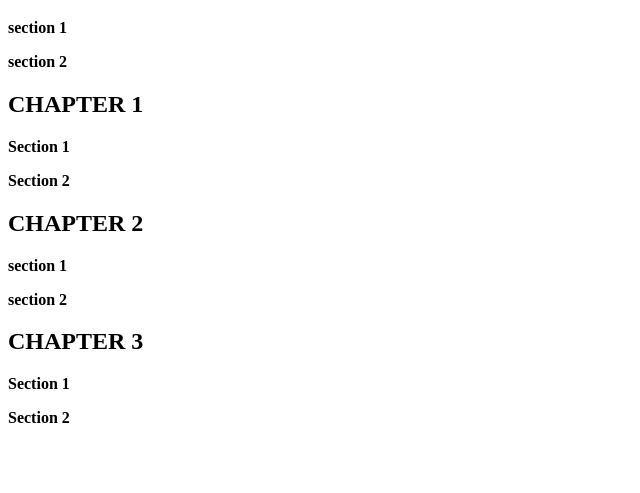
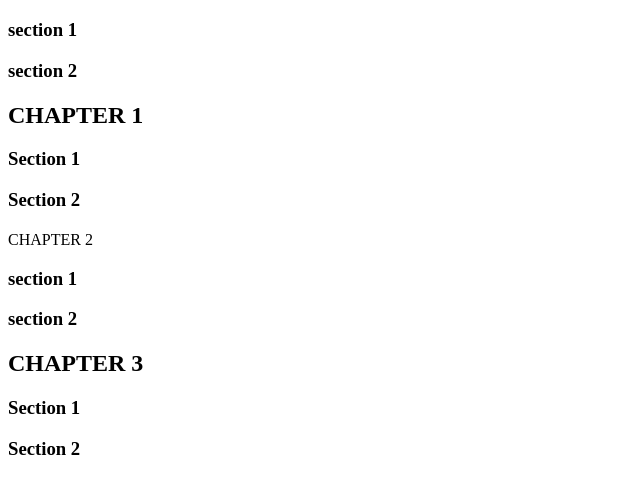
Before and after one commit to ericjose22/atividades-html, a plain HTML site: page atividades1.html in a window 1280 px wide. Shown: the part 61-554 px from the top of the page, without its empty margins (0-640 px from the left). Drawn offline with Linux system fonts and the light colour scheme.

Commit message:
atividade1

```diff
--- a/atividades1.html
+++ b/atividades1.html
@@ -8,20 +8,20 @@
 
           <h1>BOOK</h1>
 
-          <b><p>section 1</p></b>
-          <b><p>section 2</p></b>
+          <h3>section 1 </h3>
+          <h3>section 2 </h3>
 
           <h2>CHAPTER 1</h2>
-          <b><p>Section 1</p></b>
-          <b><p>Section 2</p></b>
+          <h3>Section 1 </h3>
+          <h3>Section 2 </h3>
 
-          <h2>CHAPTER 2</h2>
-         <b> <P>section 1</P></b>
-          <b><p>section 2</p></b>
+          <h2></h2>CHAPTER 2</h2>
+          <h3>section 1 </h3>
+          <h3>section 2 </h3>
 
           <h2>CHAPTER 3</h2>
-          <b><p>Section 1</p> </b>
-         <b> <p>Section 2</p></b>
+          <h3>Section 1 </h3>
+         <h3>Section 2 </h3>
 
 
         </body>
```
